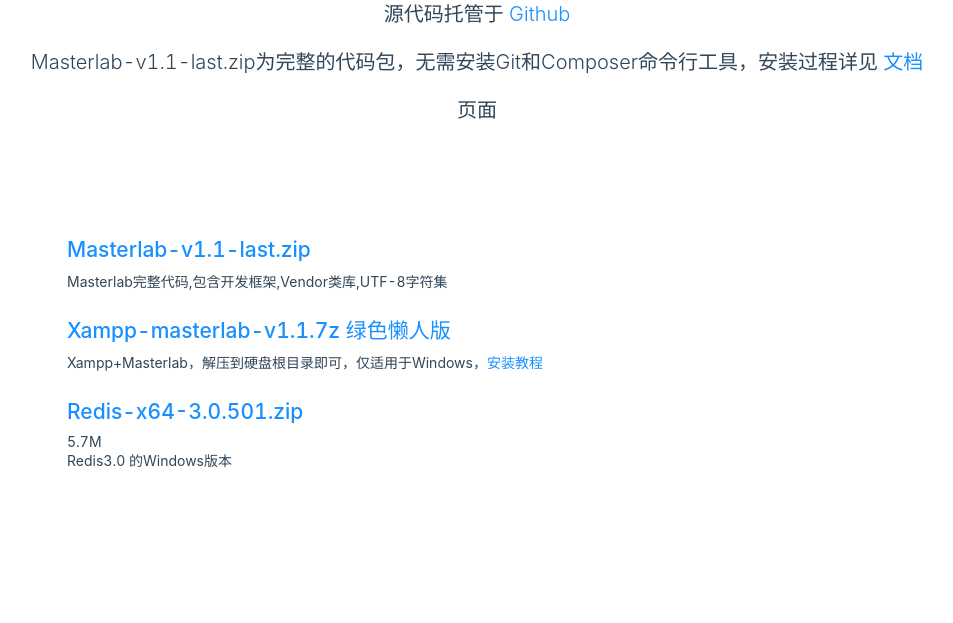
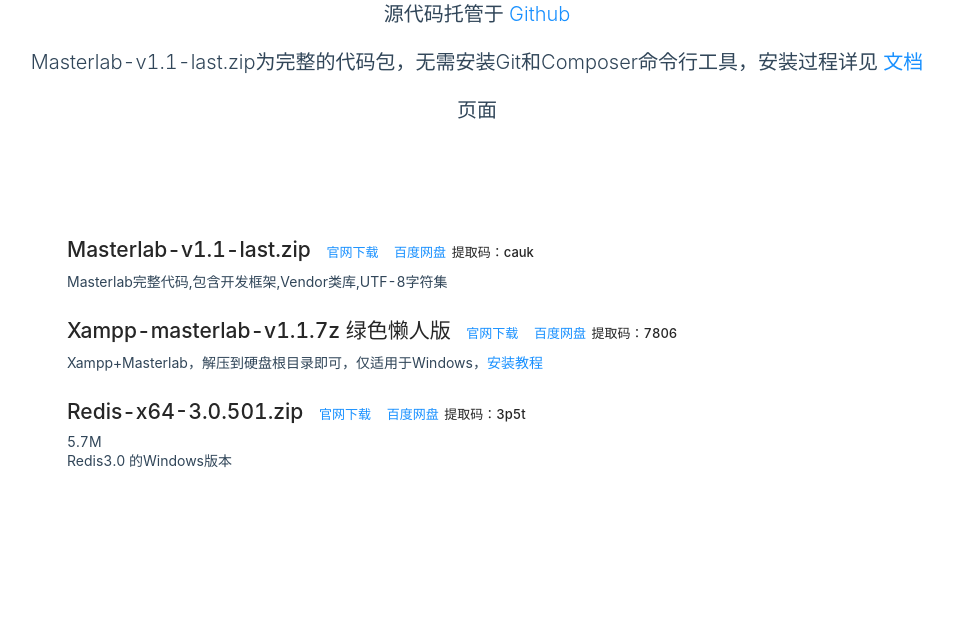
Before and after one commit to gopeak/masterlab_site, a PHP site: page /download.php in a window 1280 px wide. Shown: the part 250-873 px from the top of the page, without its empty margins (163-1116 px from the left). Run offline with PHP 8.4, Linux system fonts and the light colour scheme; some libraries are stand-ins or nearby versions.

Commit message:
增加百度下载地址

```diff
--- a/ant/download.php
+++ b/ant/download.php
@@ -232,21 +232,33 @@ if (isset($_GET['file'])) {
                     <li>
                         <img src="./about_files/intro-landscape.svg" class="face">
                         <div class="person">
-                            <h4><a href="?file=masterlab-v1.1.zip">Masterlab-v1.1-last.zip</a></h4>
+                            <h4>Masterlab-v1.1-last.zip
+                                <a  style="margin-left: 10px;font-size: small" href="?file=masterlab-v1.1.zip" style="margin-left: 10px">官网下载</a>
+                                <a  style="margin-left: 10px;font-size: small" href="https://pan.baidu.com/s/1rfr2tT19hMU76G12Sj5AFQ">百度网盘</a>
+                                <span style="font-size: small">提取码：cauk </span>
+                            </h4>
                             <p>Masterlab完整代码,包含开发框架,Vendor类库,UTF-8字符集</p>
                         </div>
                     </li>
                     <li>
                         <img src="./about_files/intro-landscape.svg" class="face">
                         <div class="person">
-                            <h4><a href="?file=xampp-masterlab-v1.1.7z">Xampp-masterlab-v1.1.7z 绿色懒人版</a></h4>
+                            <h4>Xampp-masterlab-v1.1.7z 绿色懒人版
+                                <a style="margin-left: 10px;font-size: small" href="?file=xampp-masterlab-v1.1.7z">官网下载</a>
+                                <a  style="margin-left: 10px;font-size: small" href="https://pan.baidu.com/s/1xZW1oktmYWt5toe3vrm19w">百度网盘</a>
+                                <span style="font-size: small">提取码：7806 </span>
+                            </h4>
                             <p>Xampp+Masterlab，解压到硬盘根目录即可，仅适用于Windows，<a href="/help.php?md=install-windows-xampp-portable">安装教程</a></p>
                         </div>
                     </li>
                     <li>
                         <img src="./about_files/intro-landscape.svg" class="face">
                         <div class="person">
-                            <h4><a href="?file=Redis-x64-3.0.501.zip">Redis-x64-3.0.501.zip</a></h4> 5.7M
+                            <h4>Redis-x64-3.0.501.zip
+                                <a style="margin-left: 10px;font-size: small" href="?file=Redis-x64-3.0.501.zip">官网下载</a>
+                                <a  style="margin-left: 10px;font-size: small" href="https://pan.baidu.com/s/1iT5abl6KjqOIcQwNm4BtRA">百度网盘</a>
+                                <span style="font-size: small">提取码：3p5t </span>
+                            </h4> 5.7M
                             <p>Redis3.0 的Windows版本</p>
                         </div>
                     </li>
--- a/ant/lib/comm_function.php
+++ b/ant/lib/comm_function.php
@@ -173,7 +173,7 @@ function clientlog()
 
     $filename = ROOT_PATH."downloads/log.log";
     if (!file_exists($filename)) {
-        fopen($filename, "w+");
+        @file_put_contents($filename, "\n", FILE_APPEND);
     }
-    file_put_contents($filename, $data, FILE_APPEND);
+    @file_put_contents($filename, $data, FILE_APPEND);
 }
```
